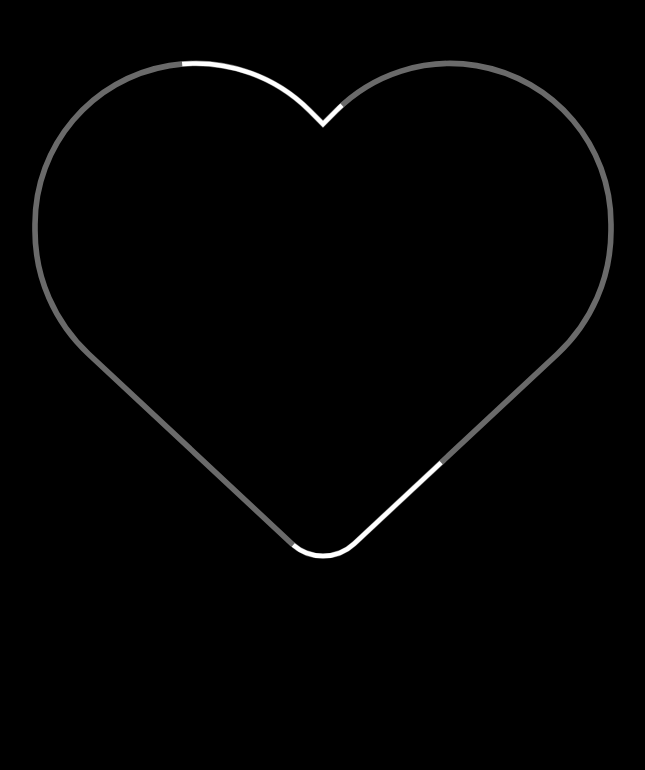
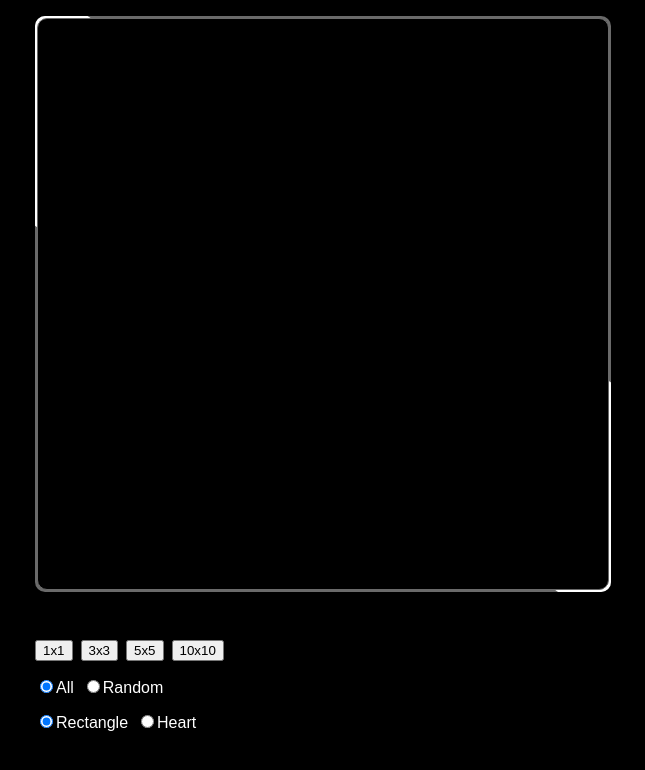
Before and after one commit to stoneshih225/homework-border-animation, a Vue app: page / in a window 1280 px wide. Shown: the top 770 px of the page, without its empty margins (317-962 px from the left). Built offline with nearby package versions, Linux system fonts and the light colour scheme.

Commit message:
feat: 🎸 新增選擇形狀的控制項，並完成動態切換形狀

```diff
--- a/src/App.vue
+++ b/src/App.vue
@@ -7,6 +7,7 @@ import controllerConfig from './controllerConfig';
 
 const layout = ref<1 | 3 | 5 | 10>(1);
 const animationMode = ref<'All' | 'Random'>('All');
+const shape = ref<'Rectangle' | 'Heart'>('Rectangle');
 </script>
 
 <template>
@@ -15,16 +16,21 @@ const animationMode = ref<'All' | 'Random'>('All');
             <Main
                 :layout="layout"
                 :animationMode="animationMode"
+                :shape="shape"
             />
         </div>
         <div class="controller-container">
             <Button
                 v-model:layout="layout"
-                :buttonList="controllerConfig.buttonList"
+                :buttonList="controllerConfig.layouts"
             />
             <Radio
-                v-model:animationMode="animationMode"
-                :radioList="controllerConfig.radioList"
+                v-model:value="animationMode"
+                :radioList="controllerConfig.animationModes"
+            />
+            <Radio
+                v-model:value="shape"
+                :radioList="controllerConfig.shapes"
             />
         </div>
     </div>
--- a/src/components/Main/Main.vue
+++ b/src/components/Main/Main.vue
@@ -2,7 +2,7 @@
 import { PropType, computed } from 'vue';
 import getUuid from '@/utils/getUuid';
 import generateUniqueNumbers from '@/utils/generateUniqueNumbers';
-// import Box from './Box/Box.vue';
+import Box from './Box/Box.vue';
 import Heart from './Heart/Heart.vue';
 
 const props = defineProps({
@@ -12,6 +12,10 @@ const props = defineProps({
     },
     animationMode: {
         type: String as PropType<'All' | 'Random'>,
+        required: true
+    },
+    shape: {
+        type: String as PropType<'Rectangle' | 'Heart'>,
         required: true
     }
 });
@@ -45,12 +49,8 @@ const mode = computed(() => {
 
 <template>
     <div class="main-wrap">
-        <!-- <Box
-            :shapeList="shapeList"
-            :layoutStyle="layoutStyle"
-            :mode="mode"
-        /> -->
-        <Heart
+        <component
+            :is="props.shape === 'Rectangle' ? Box : Heart"
             :shapeList="shapeList"
             :layoutStyle="layoutStyle"
             :mode="mode"
```
